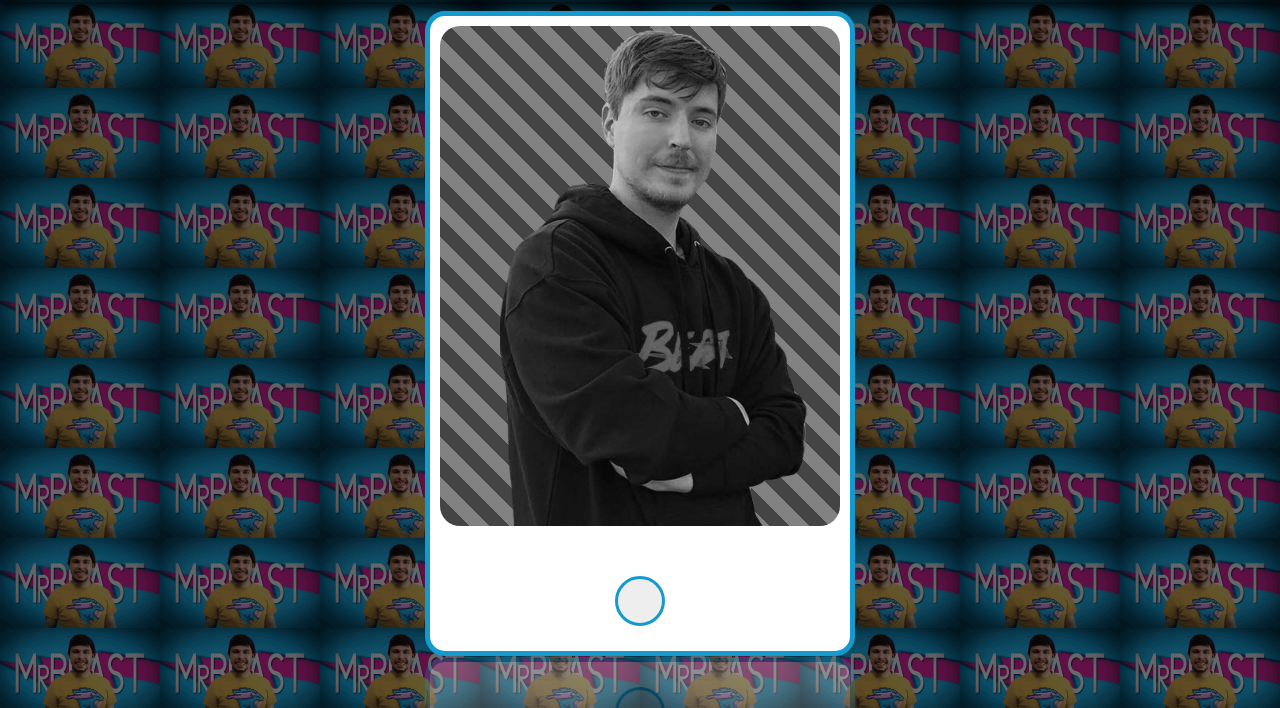
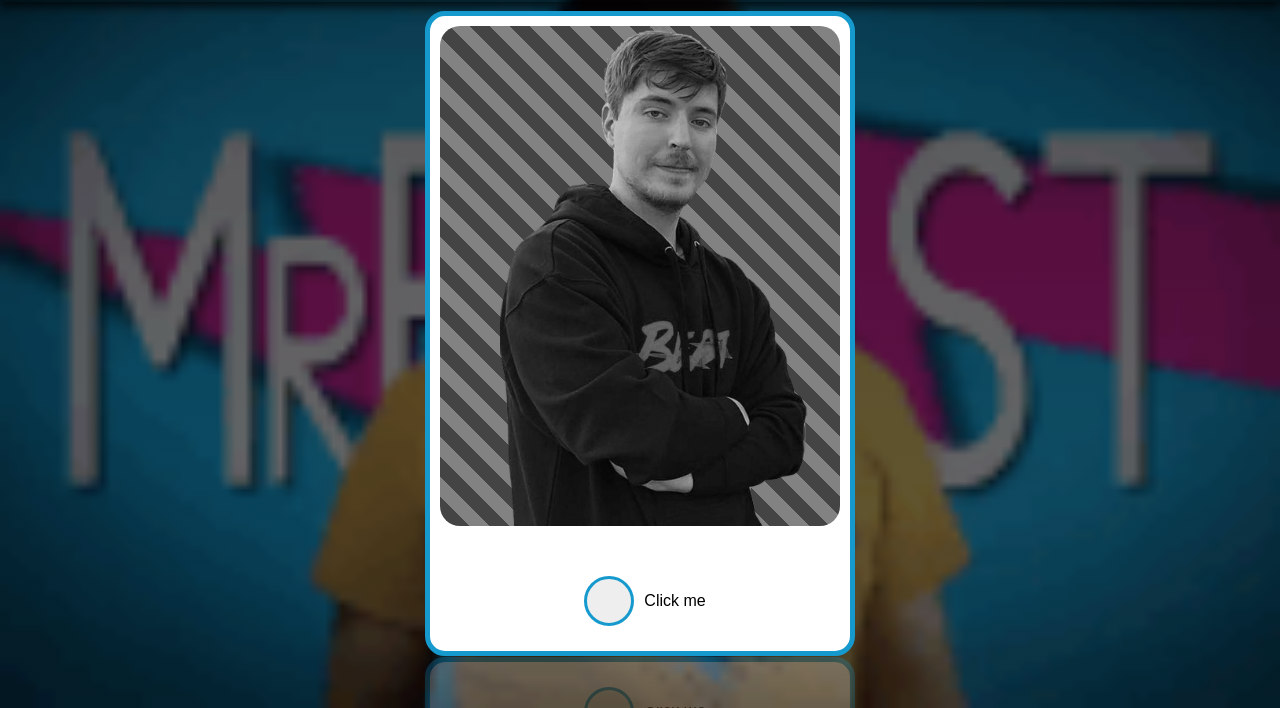
Before and after one commit to Wadahupy/Program-Exercise-3, a plain HTML site: page index.html in a window 1280 px wide. Shown: the part 92-800 px from the top of the page. Drawn offline with Linux system fonts and the light colour scheme.

Commit message:
Update index.html

```diff
--- a/index.html
+++ b/index.html
@@ -19,6 +19,9 @@
             align-items: center;
             min-height: 100vh;
             background: #262626;
+            background-position: center;
+	        background-size: cover;
+            background-repeat: no-repeat;
             background-image: linear-gradient(rgba(0, 0, 0, 0.644), rgba(0, 0, 0, 0.575)), url('mrbeast-rap-battle.gif');
             font-family: Arial, Helvetica, sans-serif;
         }
@@ -188,6 +191,7 @@
         <label class="checkbox-container">
             <input type="checkbox">
             <span class="checkmark"></span>
+            Click me
         </label>
     </div>
 </body>
```
